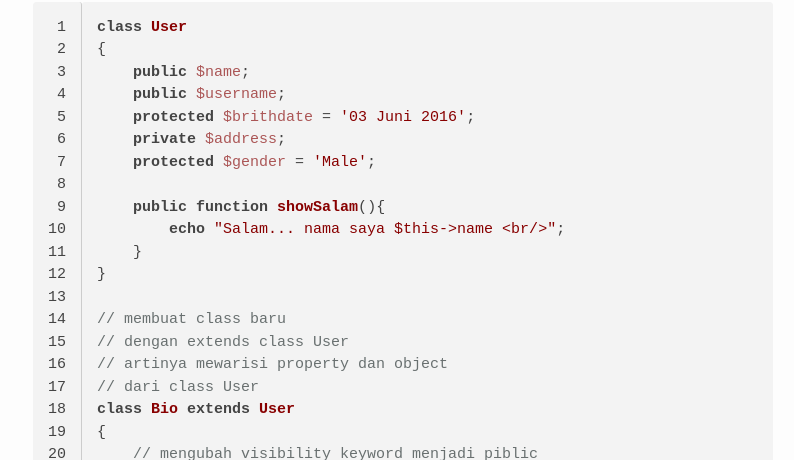
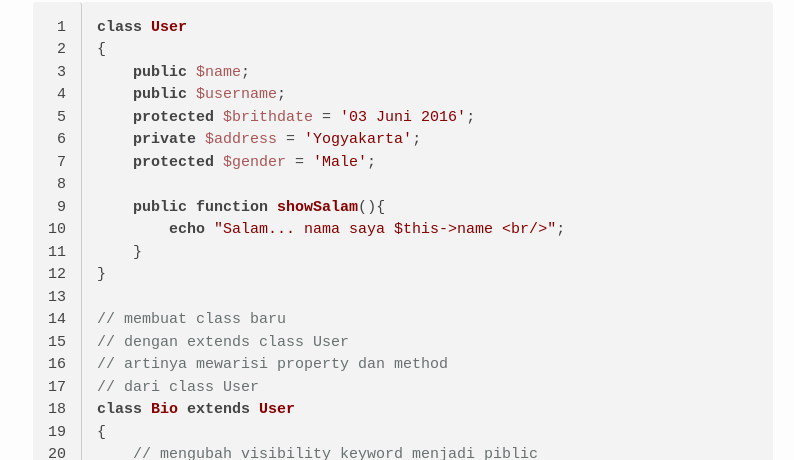
Before and after one commit to khoerodin/khoerodin.github.io, a Jekyll site: the page built from _posts/2017-02-13-pewarisan-object-inheritance-dalam-oop-php.md, in a window 1280 px wide and 900 px high, scrolled down 425 px. Shown: the part 129-589 px from the top of the window, without its empty margins (237-1031 px from the left). Built offline with Jekyll 4.4.1, drawn with Linux system fonts in a browser that asks for light colours; nearby versions of some CDN libraries; emoji names are drawn with the system emoji font; comment, search, counter and statistics services are not loaded.

Commit message:
edit article

```diff
--- a/_posts/2017-02-13-pewarisan-object-inheritance-dalam-oop-php.md
+++ b/_posts/2017-02-13-pewarisan-object-inheritance-dalam-oop-php.md
@@ -19,7 +19,7 @@ class User
     public $name;
     public $username;
     protected $brithdate = '03 Juni 2016';
-    private $address;
+    private $address = 'Yogyakarta';
     protected $gender = 'Male';
 
     public function showSalam(){
@@ -29,7 +29,7 @@ class User
 
 // membuat class baru
 // dengan extends class User
-// artinya mewarisi property dan object
+// artinya mewarisi property dan method
 // dari class User
 class Bio extends User
 {
```
